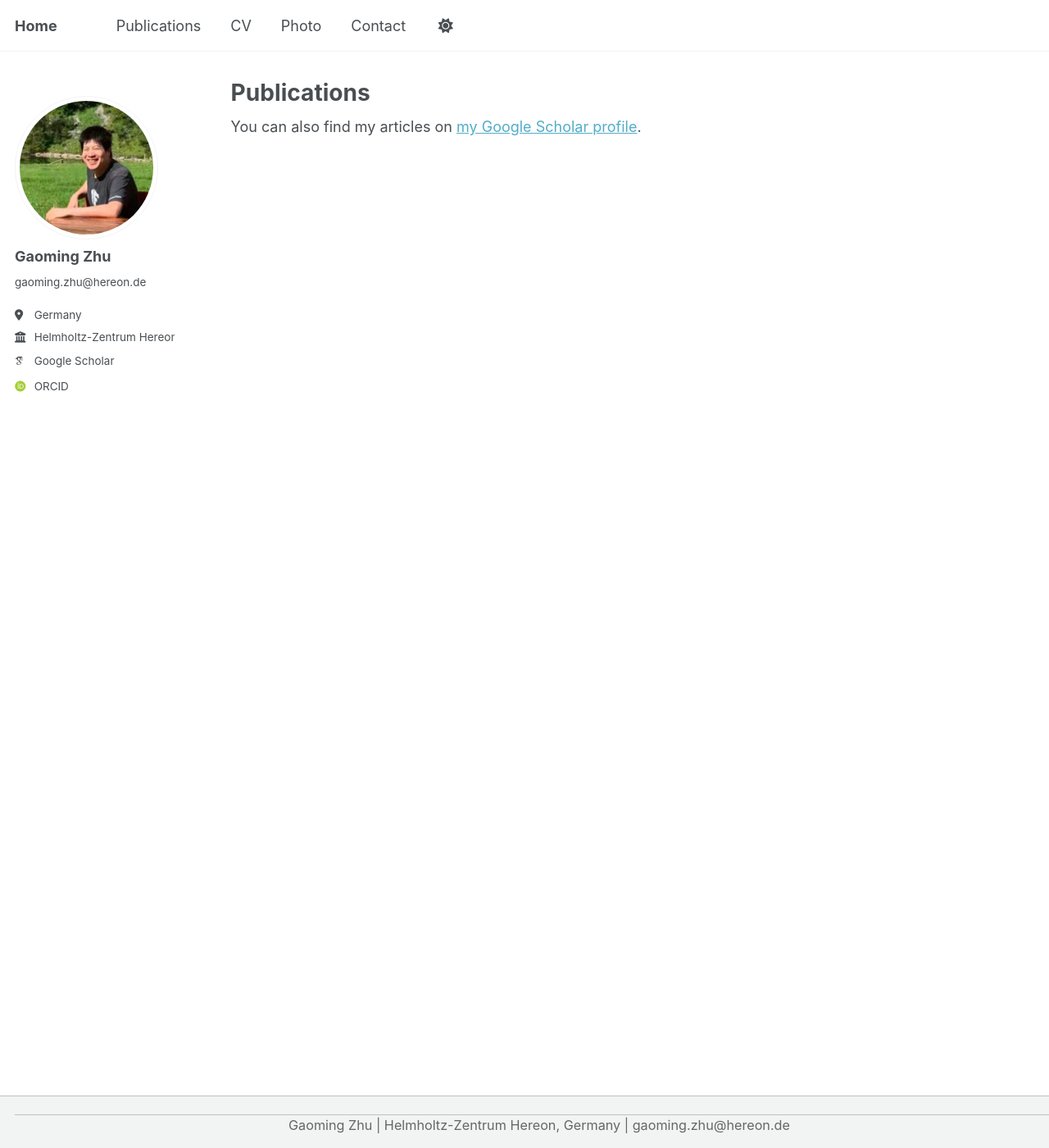
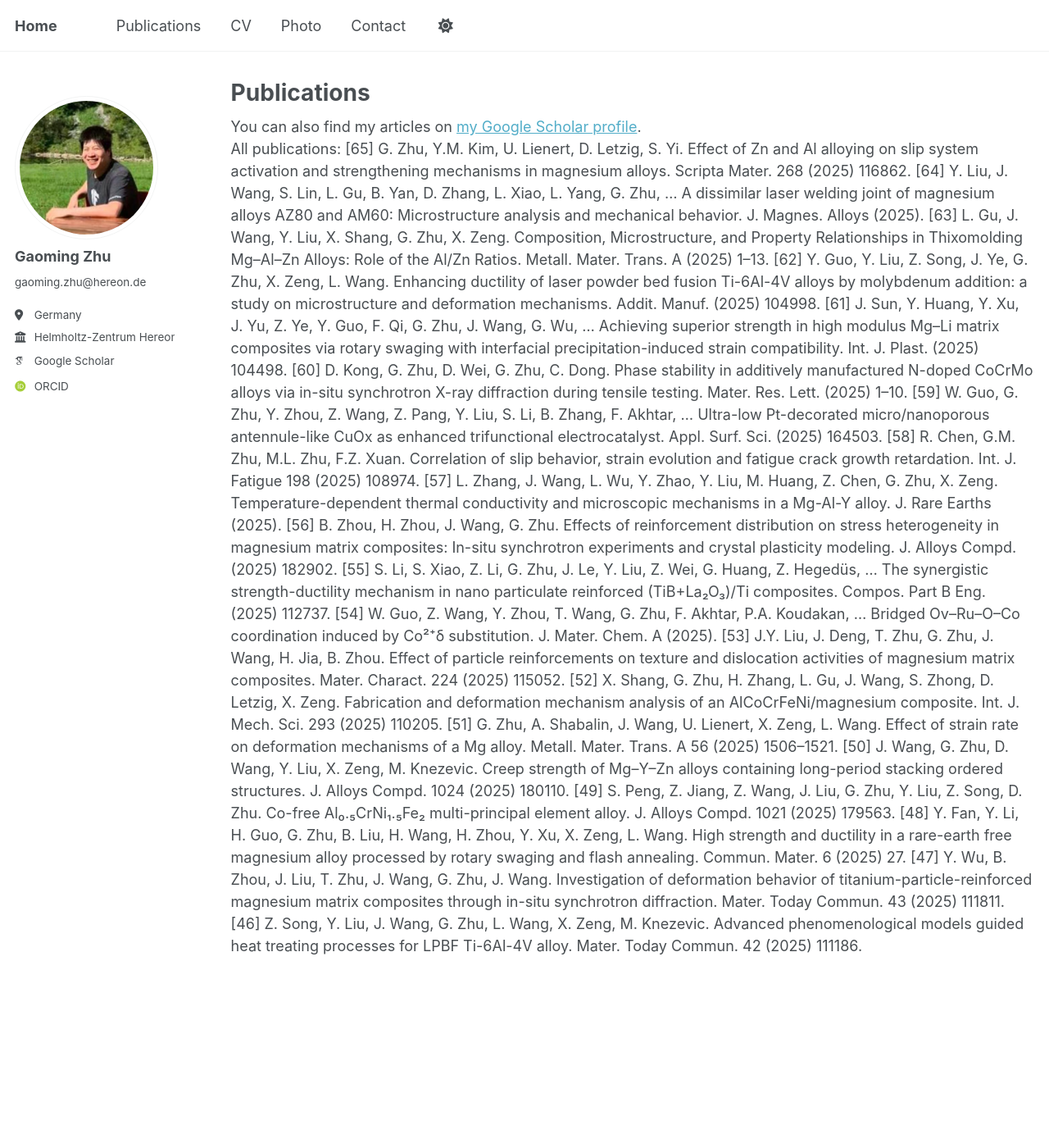
Before and after one commit to zgm900613/zgm900613.github.io, a Jekyll site: the page built from _pages/publications.html, in a window 1280 px wide and 1400 px high. Shown: the whole window at 82% size. Built offline with Jekyll 4.4.1, drawn with Linux system fonts in a browser that asks for light colours; some web fonts are replaced; a script that is not in the unit is left out.

Commit message:
Update publications.html

```diff
--- a/_pages/publications.html
+++ b/_pages/publications.html
@@ -8,3 +8,46 @@ author_profile: true
 {% if site.author.googlescholar %}
   <div class="wordwrap">You can also find my articles on <a href="{{site.author.googlescholar}}">my Google Scholar profile</a>.</div>
 {% endif %}
+
+
+All publications:
+
+[65] G. Zhu, Y.M. Kim, U. Lienert, D. Letzig, S. Yi. Effect of Zn and Al alloying on slip system activation and strengthening mechanisms in magnesium alloys. Scripta Mater. 268 (2025) 116862.
+
+[64] Y. Liu, J. Wang, S. Lin, L. Gu, B. Yan, D. Zhang, L. Xiao, L. Yang, G. Zhu, … A dissimilar laser welding joint of magnesium alloys AZ80 and AM60: Microstructure analysis and mechanical behavior. J. Magnes. Alloys (2025).
+
+[63] L. Gu, J. Wang, Y. Liu, X. Shang, G. Zhu, X. Zeng. Composition, Microstructure, and Property Relationships in Thixomolding Mg–Al–Zn Alloys: Role of the Al/Zn Ratios. Metall. Mater. Trans. A (2025) 1–13.
+
+[62] Y. Guo, Y. Liu, Z. Song, J. Ye, G. Zhu, X. Zeng, L. Wang. Enhancing ductility of laser powder bed fusion Ti-6Al-4V alloys by molybdenum addition: a study on microstructure and deformation mechanisms. Addit. Manuf. (2025) 104998.
+
+[61] J. Sun, Y. Huang, Y. Xu, J. Yu, Z. Ye, Y. Guo, F. Qi, G. Zhu, J. Wang, G. Wu, … Achieving superior strength in high modulus Mg–Li matrix composites via rotary swaging with interfacial precipitation-induced strain compatibility. Int. J. Plast. (2025) 104498.
+
+[60] D. Kong, G. Zhu, D. Wei, G. Zhu, C. Dong. Phase stability in additively manufactured N-doped CoCrMo alloys via in-situ synchrotron X-ray diffraction during tensile testing. Mater. Res. Lett. (2025) 1–10.
+
+[59] W. Guo, G. Zhu, Y. Zhou, Z. Wang, Z. Pang, Y. Liu, S. Li, B. Zhang, F. Akhtar, … Ultra-low Pt-decorated micro/nanoporous antennule-like CuOx as enhanced trifunctional electrocatalyst. Appl. Surf. Sci. (2025) 164503.
+
+[58] R. Chen, G.M. Zhu, M.L. Zhu, F.Z. Xuan. Correlation of slip behavior, strain evolution and fatigue crack growth retardation. Int. J. Fatigue 198 (2025) 108974.
+
+[57] L. Zhang, J. Wang, L. Wu, Y. Zhao, Y. Liu, M. Huang, Z. Chen, G. Zhu, X. Zeng. Temperature-dependent thermal conductivity and microscopic mechanisms in a Mg-Al-Y alloy. J. Rare Earths (2025).
+
+[56] B. Zhou, H. Zhou, J. Wang, G. Zhu. Effects of reinforcement distribution on stress heterogeneity in magnesium matrix composites: In-situ synchrotron experiments and crystal plasticity modeling. J. Alloys Compd. (2025) 182902.
+
+[55] S. Li, S. Xiao, Z. Li, G. Zhu, J. Le, Y. Liu, Z. Wei, G. Huang, Z. Hegedüs, … The synergistic strength-ductility mechanism in nano particulate reinforced (TiB+La₂O₃)/Ti composites. Compos. Part B Eng. (2025) 112737.
+
+[54] W. Guo, Z. Wang, Y. Zhou, T. Wang, G. Zhu, F. Akhtar, P.A. Koudakan, … Bridged Ov–Ru–O–Co coordination induced by Co²⁺δ substitution. J. Mater. Chem. A (2025).
+
+[53] J.Y. Liu, J. Deng, T. Zhu, G. Zhu, J. Wang, H. Jia, B. Zhou. Effect of particle reinforcements on texture and dislocation activities of magnesium matrix composites. Mater. Charact. 224 (2025) 115052.
+
+[52] X. Shang, G. Zhu, H. Zhang, L. Gu, J. Wang, S. Zhong, D. Letzig, X. Zeng. Fabrication and deformation mechanism analysis of an AlCoCrFeNi/magnesium composite. Int. J. Mech. Sci. 293 (2025) 110205.
+
+[51] G. Zhu, A. Shabalin, J. Wang, U. Lienert, X. Zeng, L. Wang. Effect of strain rate on deformation mechanisms of a Mg alloy. Metall. Mater. Trans. A 56 (2025) 1506–1521.
+
+[50] J. Wang, G. Zhu, D. Wang, Y. Liu, X. Zeng, M. Knezevic. Creep strength of Mg–Y–Zn alloys containing long-period stacking ordered structures. J. Alloys Compd. 1024 (2025) 180110.
+
+[49] S. Peng, Z. Jiang, Z. Wang, J. Liu, G. Zhu, Y. Liu, Z. Song, D. Zhu. Co-free Al₀.₅CrNi₁.₅Fe₂ multi-principal element alloy. J. Alloys Compd. 1021 (2025) 179563.
+
+[48] Y. Fan, Y. Li, H. Guo, G. Zhu, B. Liu, H. Wang, H. Zhou, Y. Xu, X. Zeng, L. Wang. High strength and ductility in a rare-earth free magnesium alloy processed by rotary swaging and flash annealing. Commun. Mater. 6 (2025) 27.
+
+[47] Y. Wu, B. Zhou, J. Liu, T. Zhu, J. Wang, G. Zhu, J. Wang. Investigation of deformation behavior of titanium-particle-reinforced magnesium matrix composites through in-situ synchrotron diffraction. Mater. Today Commun. 43 (2025) 111811.
+
+[46] Z. Song, Y. Liu, J. Wang, G. Zhu, L. Wang, X. Zeng, M. Knezevic. Advanced phenomenological models guided heat treating processes for LPBF Ti-6Al-4V alloy. Mater. Today Commun. 42 (2025) 111186.
```
